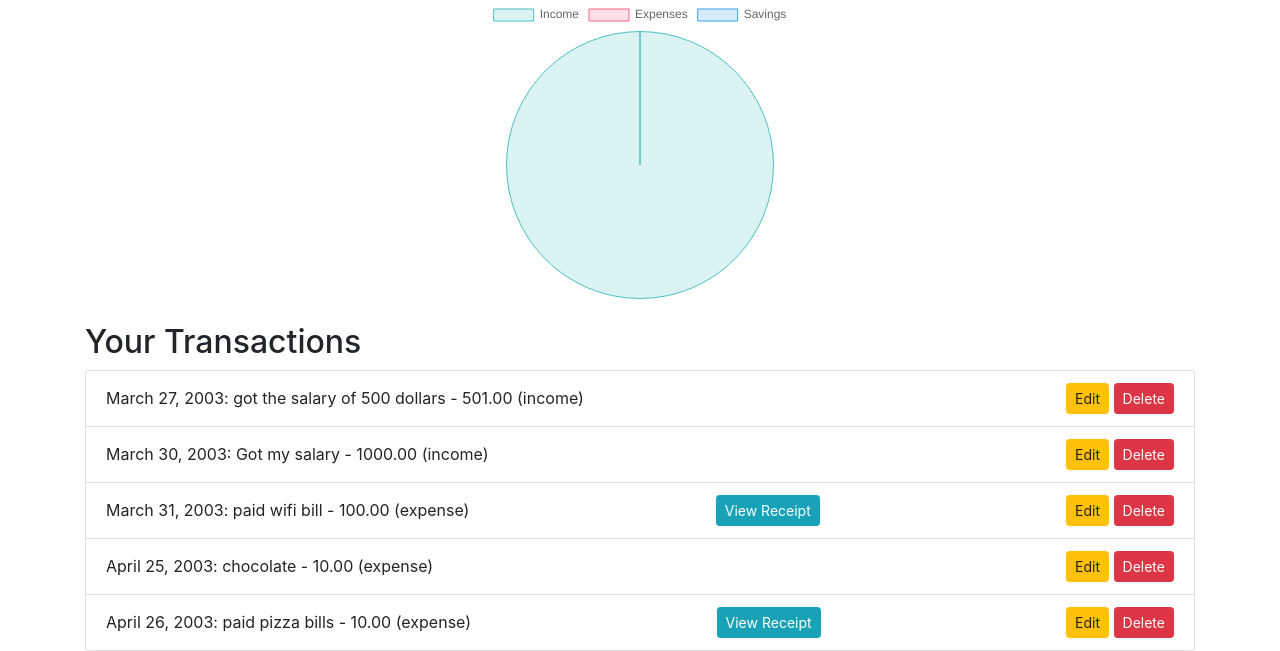
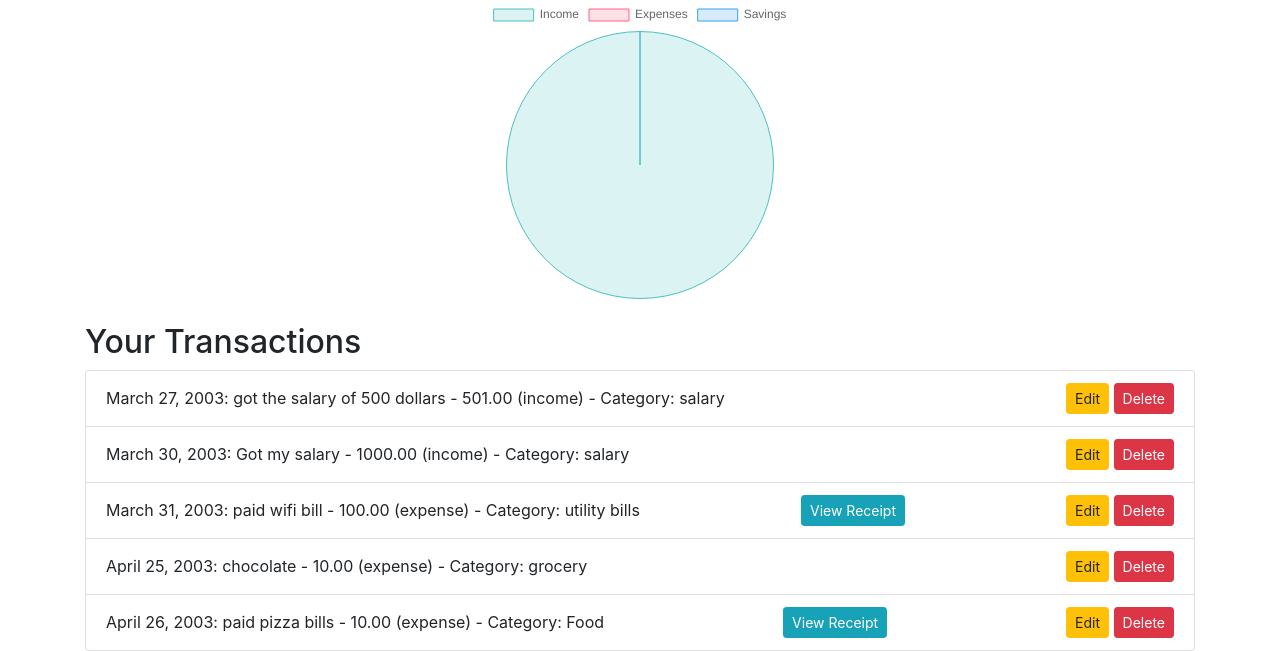
Before and after one commit to cjspraneeth/Personal-Finance-Tracker, a Django app: template finance/templates/dashboard.html in a window 1280 px wide. Shown: the part 181-832 px from the top of the page. Run offline with Django 5.2, Linux system fonts and the light colour scheme; data comes from the database, SQL or seed files in the repository; the template is opened without the code that fills it: values that come from a table or form of the project are taken from there, most other values are stand-ins (such as "Sample title", 1, 10 or a date in 2020); some libraries are stand-ins or nearby versions.

Commit message:
Display category in transactions

```diff
--- a/finance/templates/dashboard.html
+++ b/finance/templates/dashboard.html
@@ -79,7 +79,7 @@
             {% for transaction in transactions %}
                 <li class="list-group-item d-flex justify-content-between align-items-center">
                     {{ transaction.date }}: {{ transaction.description }} - {{ transaction.amount }}
-                    ({{ transaction.transaction_type }})
+                    ({{ transaction.transaction_type }}) - Category: {{ transaction.category }}
                     <div>
                         <!-- Display receipt link if exists -->
                         {% if transaction.receipt %}
```
